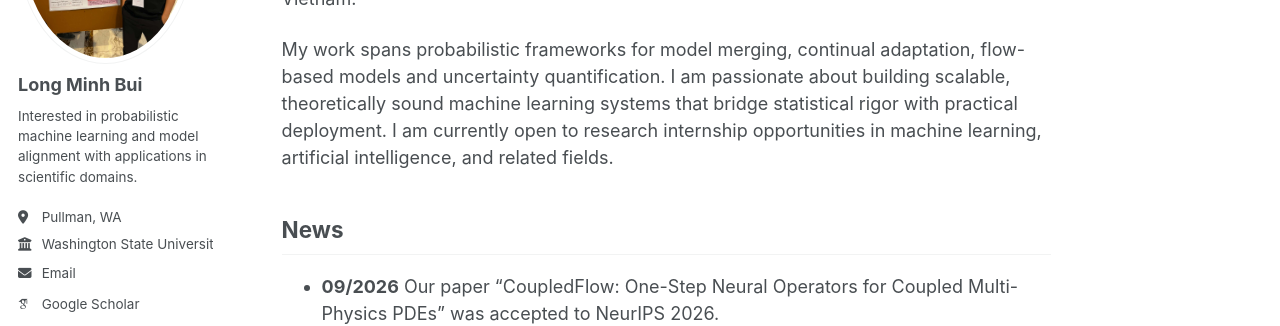
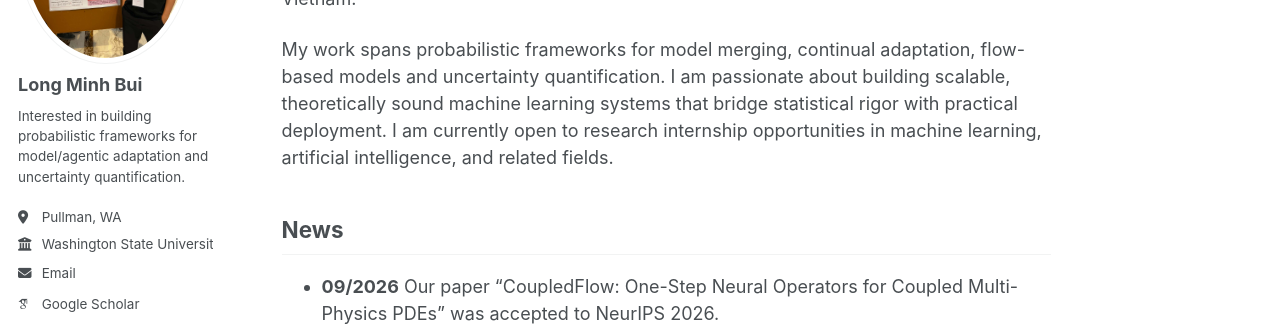
Before and after one commit to MinhLong210/MinhLong210.github.io, a Jekyll site: the page built from _pages/about.md, in a window 1280 px wide. Shown: the part 271-597 px from the top of the page. Built offline with Jekyll 4.4.1, drawn with Linux system fonts in a browser that asks for light colours; some web fonts are replaced.

Commit message:
edit bio

```diff
--- a/_config.yml
+++ b/_config.yml
@@ -25,11 +25,11 @@ author:
   avatar           : "UAI.jpg"
   name             : "Long Minh Bui"
   # pronouns         : # example: "she/her"
-  bio              : "Interested in probabilistic machine learning and model alignment with applications in scientific domains."
+  bio              : "Interested in building probabilistic frameworks for model/agentic adaptation and uncertainty quantification."
   location         : "Pullman, WA"
   employer         : "Washington State University"
   uri              : # URL
-  email            : "minhlongbui2000@gmail.com"
+  email            : "trongminhlong.bui@wsu.edu"
 
   # Academic websites
   # arxiv            : # URL - Update with the correct link to your profile
```
